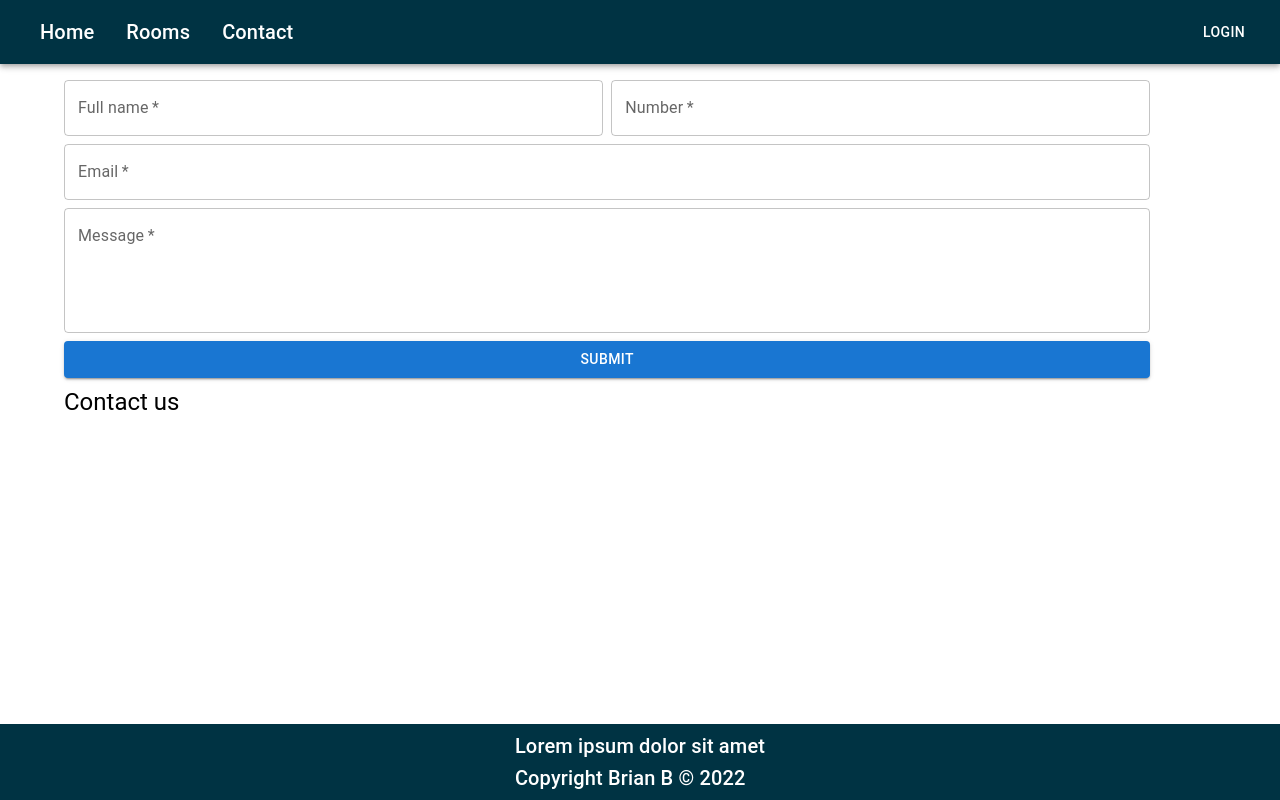
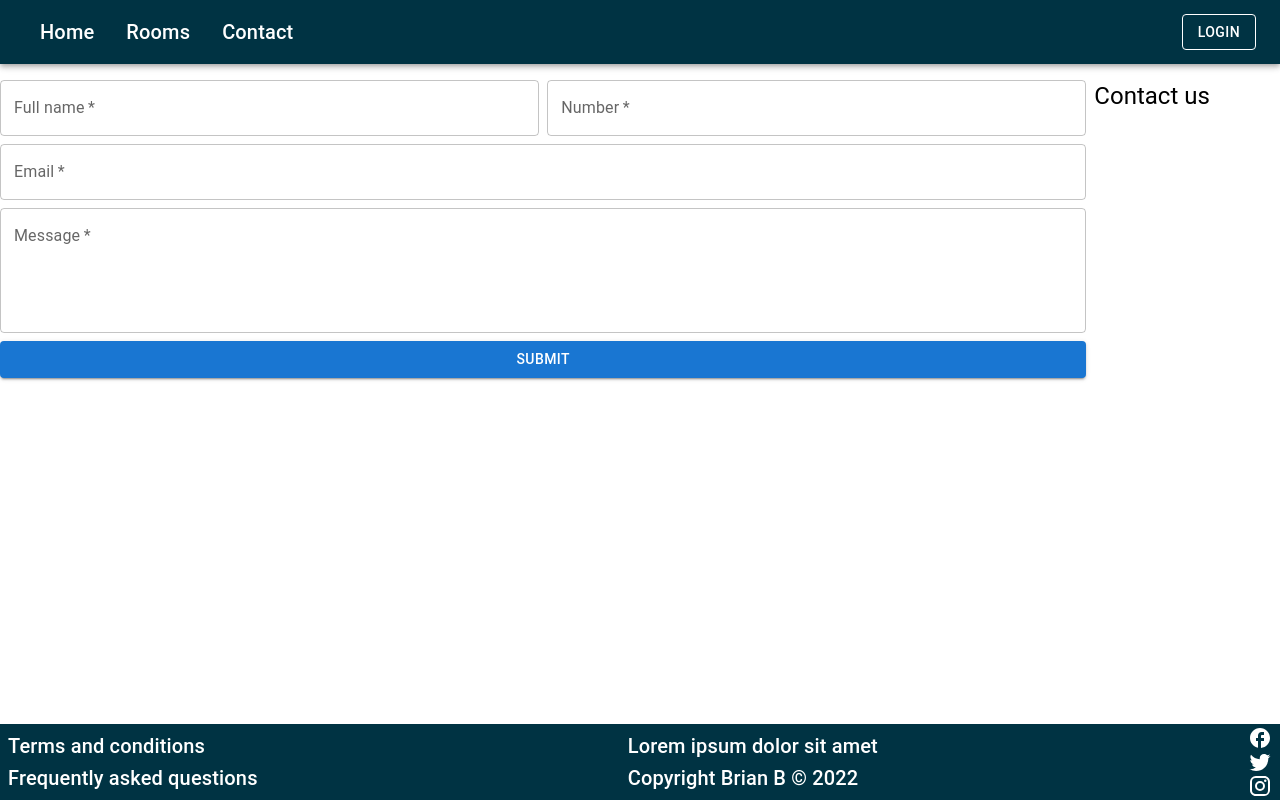
Before and after one commit to Noroff-FEU-Assignments/project-exam-2-BrianEP-hub, a React (Create React App) app: page /contact in a window 1280 px wide. Built offline with nearby package versions, Linux system fonts and the light colour scheme.

Commit message:
footer styling, outlined login button

```diff
--- a/package.json
+++ b/package.json
@@ -5,6 +5,7 @@
   "dependencies": {
     "@emotion/react": "^11.10.4",
     "@emotion/styled": "^11.10.4",
+    "@mui/icons-material": "^5.10.6",
     "@mui/material": "^5.10.6",
     "@reduxjs/toolkit": "^1.8.5",
     "@testing-library/jest-dom": "^5.16.5",
--- a/src/App.jsx
+++ b/src/App.jsx
@@ -2,21 +2,18 @@ import React from 'react';
 import { Footer, Navbar } from './components';
 import { Home, Admin, Rooms, Contact } from './pages';
 import { BrowserRouter as Router, Routes, Route } from 'react-router-dom';
-import { Container } from '@mui/material';
 
 const App = () => {
 	return (
 		<>
 			<Router>
 				<Navbar />
-        <Container xs={12}>
 				<Routes>
 					<Route index element={<Home />} />
 					<Route path="/admin" element={<Admin />} />
 					<Route path="/rooms" element={<Rooms />} />
 					<Route path="/contact" element={<Contact />} />
 				</Routes>
-        </Container>
 			</Router>
 			<Footer />
 		</>
--- a/src/components/Footer/Footer.jsx
+++ b/src/components/Footer/Footer.jsx
@@ -1,5 +1,8 @@
 import React from 'react';
 import { BottomNavigation, Typography } from '@mui/material';
+import FacebookOutlinedIcon from '@mui/icons-material/FacebookOutlined';
+import TwitterIcon from '@mui/icons-material/Twitter';
+import InstagramIcon from '@mui/icons-material/Instagram';
 import styles from './Footer.module.scss';
 
 const Footer = () => {
@@ -7,12 +10,21 @@ const Footer = () => {
 	const fullYear = date.getFullYear();
 	return (
 		<BottomNavigation sx={{ flexGrow: 1 }} className={styles.footer}>
+			<div className={styles.links}>
+				<Typography variant="h6">Terms and conditions</Typography>
+				<Typography variant="h6">Frequently asked questions</Typography>
+			</div>
 			<div className={styles.copy}>
 				<Typography variant="h6">Lorem ipsum dolor sit amet</Typography>
 				<Typography variant="h6">
 					Copyright Brian B &copy; {fullYear}
 				</Typography>
 			</div>
+			<div className={styles.socials}>
+				<FacebookOutlinedIcon />
+				<TwitterIcon />
+				<InstagramIcon />
+			</div>
 		</BottomNavigation>
 	);
 };
--- a/src/components/Footer/Footer.module.scss
+++ b/src/components/Footer/Footer.module.scss
@@ -1,16 +1,25 @@
 .footer {
 	position: absolute;
 	bottom: 0;
-  display: flex;
-  justify-content: space-between;
+	display: flex !important;
+	justify-content: space-between !important;
 	align-items: center;
+	gap: 10px;
 	width: 100%;
 	padding: 10px 0;
 	height: 120px;
 	background: #003343 !important;
+	color: #fff;
+	.socials {
+		display: flex;
+		flex-flow: column;
+		padding-right: 0.5rem;
+	}
 	.copy {
-    color: #fff;
 		justify-content: center;
 		align-items: center;
 	}
+	.links {
+		padding-left: 0.5rem;
 	}
+}
--- a/src/components/Navbar/Navbar.jsx
+++ b/src/components/Navbar/Navbar.jsx
@@ -51,7 +51,7 @@ const Navbar = () => {
 							))}
 						</Box>
 						<Box>
-              <Button color="inherit" onClick={loginModal}>
+							<Button color="inherit" onClick={loginModal} variant="outlined">
 								Login
 							</Button>
 						</Box>
--- a/src/pages/Rooms/Rooms.jsx
+++ b/src/pages/Rooms/Rooms.jsx
@@ -13,7 +13,7 @@ const Rooms = () => {
 
 	return (
 		<>
-      <Container maxWidth="lg">
+			<Container maxWidth="lg" className={styles.container}>
 				<Card>
 					<CardContent className={styles.parent}>
 						{loading ? (
--- a/src/pages/Rooms/Rooms.module.scss
+++ b/src/pages/Rooms/Rooms.module.scss
@@ -1,3 +1,4 @@
+.container {
 	.parent {
 		display: flex;
 		gap: 10px;
@@ -8,3 +9,4 @@
 			display: flex;
 		}
 	}
+}
```
Also changed, not shown: 1 other file (tests, documents, lock files or other folders). Lines whose indentation alone changed are shown as unchanged.
